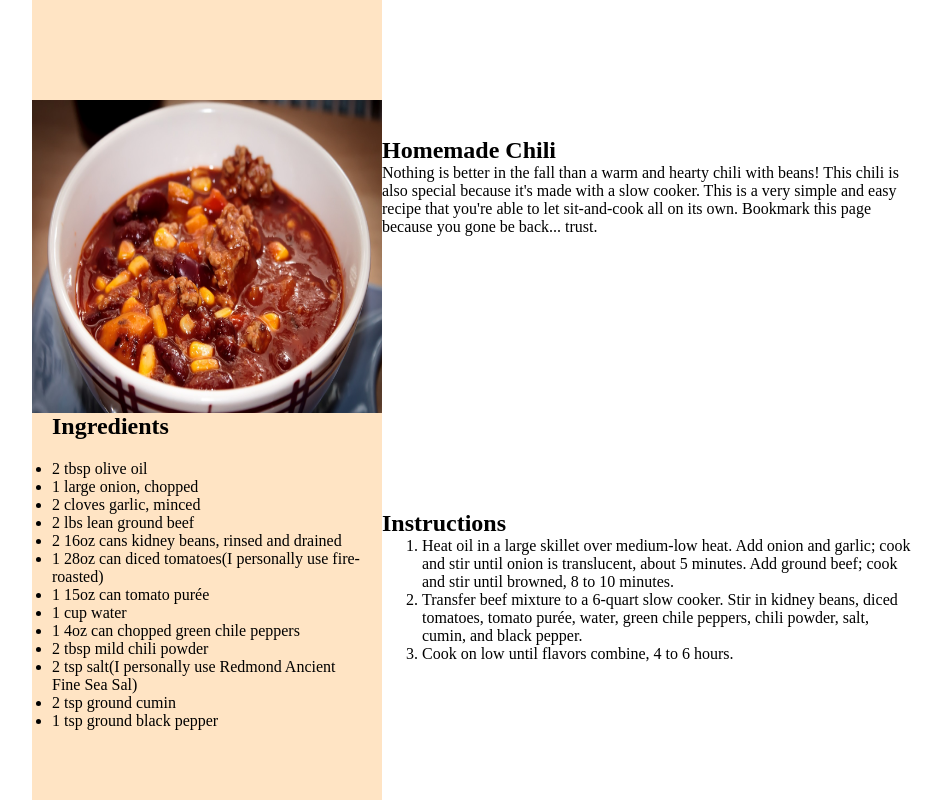
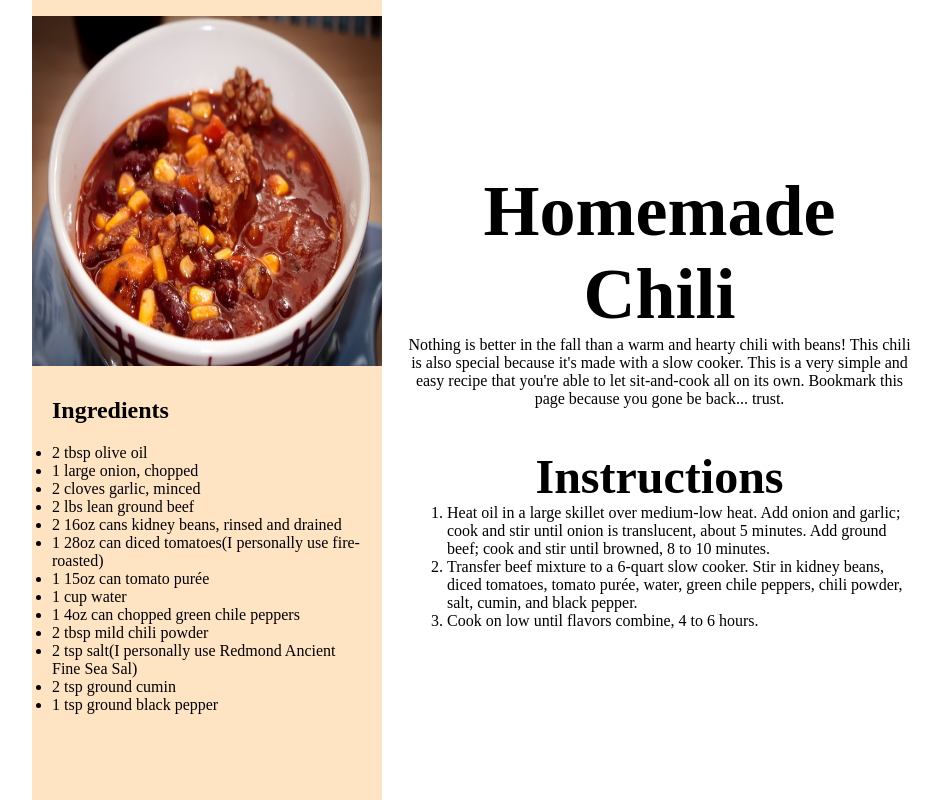
Before and after one commit to GogglesTv/odin-recipes-revised, a plain HTML site: page recipes/chili.html in a window 1280 px wide. Shown: the whole page, without its empty margins (168-1109 px from the left). Drawn offline with Linux system fonts and the light colour scheme.

Commit message:
Styled the recipe title and instructions side

```diff
--- a/styles/styles.css
+++ b/styles/styles.css
@@ -60,10 +60,6 @@ section.img-recipe {
   height: 100vh;
 }
 
-section.img-recipe > img {
-  margin-top: 100px;
-}
-
 section.img-recipe > div.ingredients {
   margin-bottom: 50px;
 }
@@ -80,3 +76,33 @@ section.img-recipe > div.ingredients > ul {
   height: 350px;
   width: 350px;
 }
+
+section.title-desc-directions {
+  padding-left: 25px;
+}
+
+div.title-desc {
+  display: flex;
+  flex-direction: column;
+}
+
+h1.recipe-title {
+  text-align: center;
+}
+
+p.recipe-description {
+  text-align: center;
+}
+
+h1.recipe-title {
+  font-size: 72px;
+}
+
+div.recipe-directions {
+  margin-top: -300px;
+}
+
+div.recipe-directions > h2 {
+  font-size: 48px;
+  text-align: center;
+}
```
